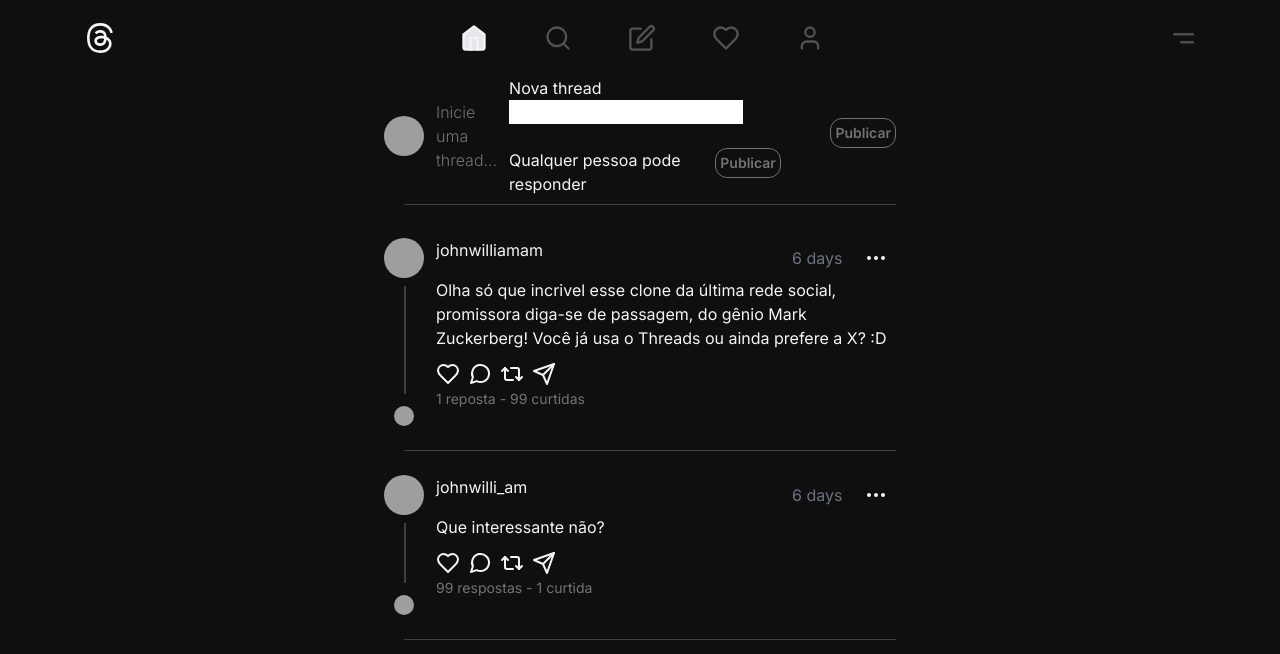
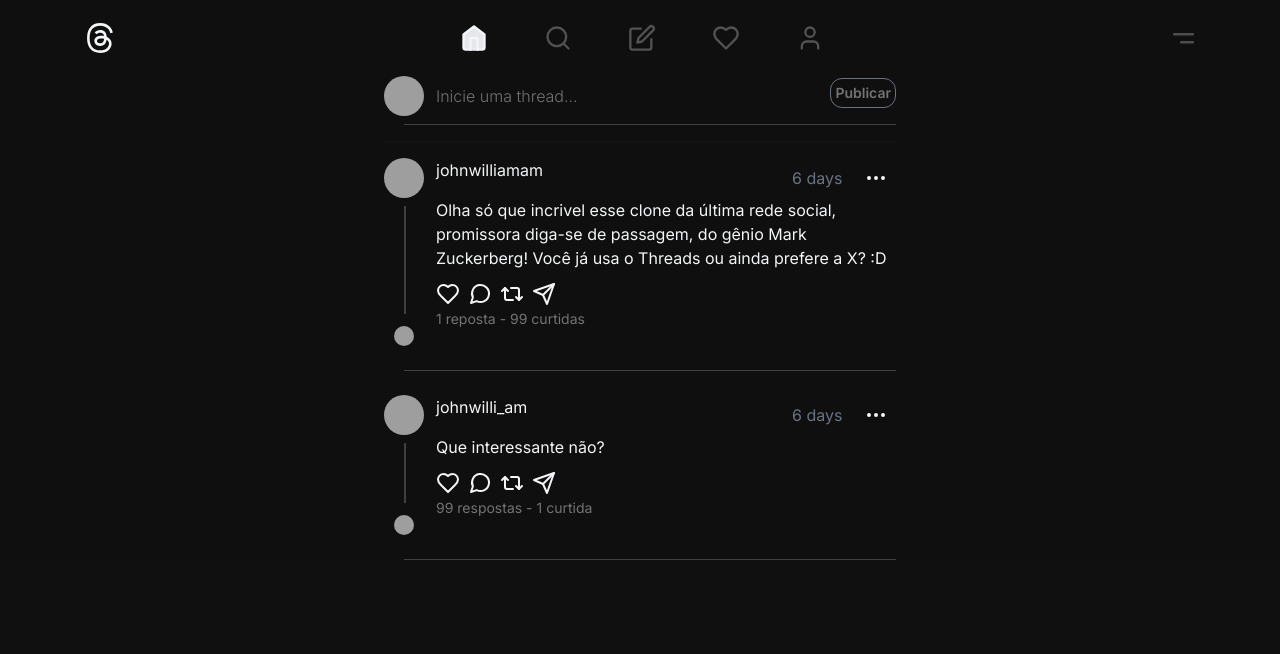
Before and after one commit to johnwilliamam/threads, a Next.js app: page / in a window 1280 px wide. Shown: the top 654 px of the page. Built offline with nearby package versions, Linux system fonts and the light colour scheme; grey boxes are pictures that could not be loaded.

Commit message:
feat: change content dialog post

```diff
--- a/src/app/(home)/post/new-post.tsx
+++ b/src/app/(home)/post/new-post.tsx
@@ -1,7 +1,9 @@
+"use client"
 import {
   Dialog,
   DialogTrigger
 } from "@/components/ui/dialog"
+import { DialogContent } from "@radix-ui/react-dialog"
 import styles from '../styles.module.css'
 export function NewPost() {
   return (
@@ -9,16 +11,15 @@
       <DialogTrigger asChild>
         <p className="text-neutral-500 flex-1 font-light">Inicie uma thread...</p>
       </DialogTrigger>
-      <div role="dialog" className="" tabIndex={-1}>
-        <div>
-          <div></div>
-          <div>
-            <div>
+      <DialogContent>
+      <div role="dialog" className="gap-2" tabIndex={-1}>
+            <div className="gap-2">
               <span>Nova thread</span>
+              <span>...</span>
             </div>
             <div className="w-full">
               <div className={styles.container2}>
-                <div className={styles.inputArea}><input type="text"></input></div>
+                <div className={styles.inputArea}><input type="text" id='contentThread'></input></div>
                 <div className={styles.textResp}><span>Qualquer pessoa pode responder</span></div>
                 <div className={styles.buttonShare}>
                   <div className="gap-2 w-max h-9">
@@ -30,8 +31,7 @@
               </div>
             </div>
           </div>
-        </div>
-      </div>
+      </DialogContent>
     </Dialog>
   )
 }
```
